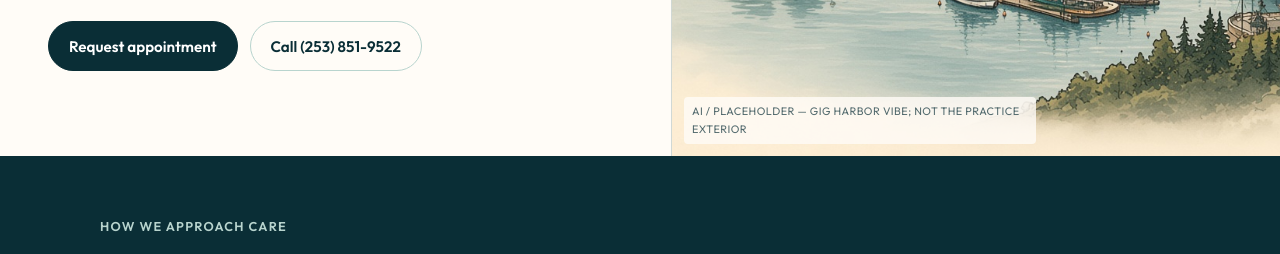
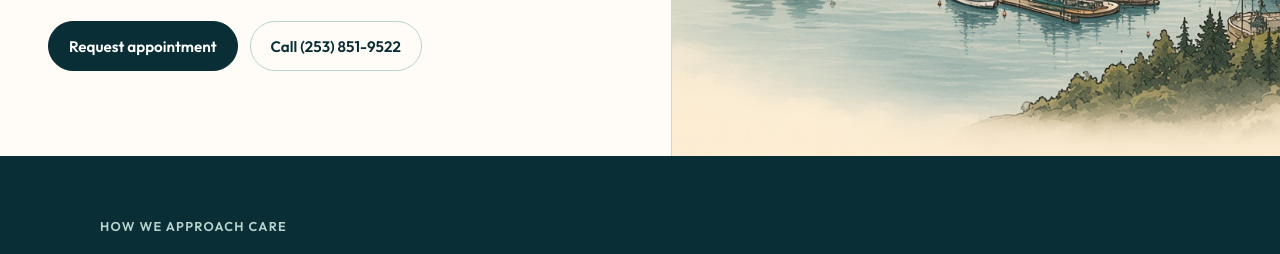
Before and after one commit to dkirk15/narrows-digital-demos, a plain HTML site: page simpson-coyner-family-dentistry/index.html in a window 1280 px wide. Shown: the part 516-770 px from the top of the page. Drawn offline with Linux system fonts and the light colour scheme.

Commit message:
Remove on-image AI caption from Simpson hero
Drop .harbor-hero__caption; keep a discreet footer asset note.
Cache-bust harbor.css?v=hero-v3.

```diff
--- a/simpson-coyner-family-dentistry/harbor.css
+++ b/simpson-coyner-family-dentistry/harbor.css
@@ -261,23 +261,6 @@ p { margin: 0 0 1rem; color: var(--muted); }
   height: 100%;
   object-fit: cover;
   object-position: 62% center; /* desktop: harbor cluster; mist near copy seam */
-}
-.harbor-hero__caption {
-  position: absolute;
-  bottom: 0.75rem;
-  left: 0.75rem;
-  right: 0.75rem;
-  margin: 0;
-  font-size: 0.68rem;
-  letter-spacing: 0.04em;
-  text-transform: uppercase;
-  color: rgba(10, 46, 54, 0.7);
-  background: rgba(255, 252, 247, 0.82);
-  padding: 0.35rem 0.5rem;
-  border-radius: 4px;
-  text-align: left;
-  z-index: 1;
-  max-width: 22rem;
 }
 
 .promise-band {
@@ -689,3 +672,11 @@ textarea { min-height: 110px; resize: vertical; }
     object-position: 65% 55%;
   }
 }
+
+.asset-note {
+  margin: 0.35rem 0 0;
+  text-align: center;
+  font-size: 0.72rem;
+  letter-spacing: 0.02em;
+  color: rgba(184, 212, 206, 0.55);
+}
--- a/simpson-coyner-family-dentistry/index.html
+++ b/simpson-coyner-family-dentistry/index.html
@@ -9,7 +9,7 @@
   <link rel="preconnect" href="https://fonts.googleapis.com" />
   <link rel="preconnect" href="https://fonts.gstatic.com" crossorigin />
   <link href="https://fonts.googleapis.com/css2?family=Literata:opsz,wght@7..72,500;7..72,700&family=Outfit:wght@400;500;600;700&display=swap" rel="stylesheet" />
-  <link rel="stylesheet" href="harbor.css?v=hero-v2" />
+  <link rel="stylesheet" href="harbor.css?v=hero-v3" />
 </head>
 <body>
   <div class="topbar">
@@ -49,8 +49,7 @@
         </div>
       </div>
       <div class="harbor-hero__art" aria-hidden="true">
-        <img class="harbor-hero__img" src="assets/hero-gig-harbor-16x9-v1-wired.png?v=2" alt="" width="1280" height="720" />
-        <p class="harbor-hero__caption">AI / placeholder — Gig Harbor vibe; not the practice exterior</p>
+        <img class="harbor-hero__img" src="assets/hero-gig-harbor-16x9-v1-wired.png?v=3" alt="" width="1280" height="720" />
       </div>
     </section>
 
@@ -159,6 +158,7 @@
         </div>
       </div>
       <p class="preview-banner">Preview by Narrows Digital — not affiliated with the practice.</p>
+      <p class="asset-note">Hero illustration is AI / placeholder — not the practice exterior.</p>
     </div>
   </footer>
   <script src="harbor.js"></script>
```
Also changed, not shown: simpson-coyner-family-dentistry/about.html (+2 -1 lines), simpson-coyner-family-dentistry/contact.html (+2 -1 lines), simpson-coyner-family-dentistry/services.html (+2 -1 lines).
